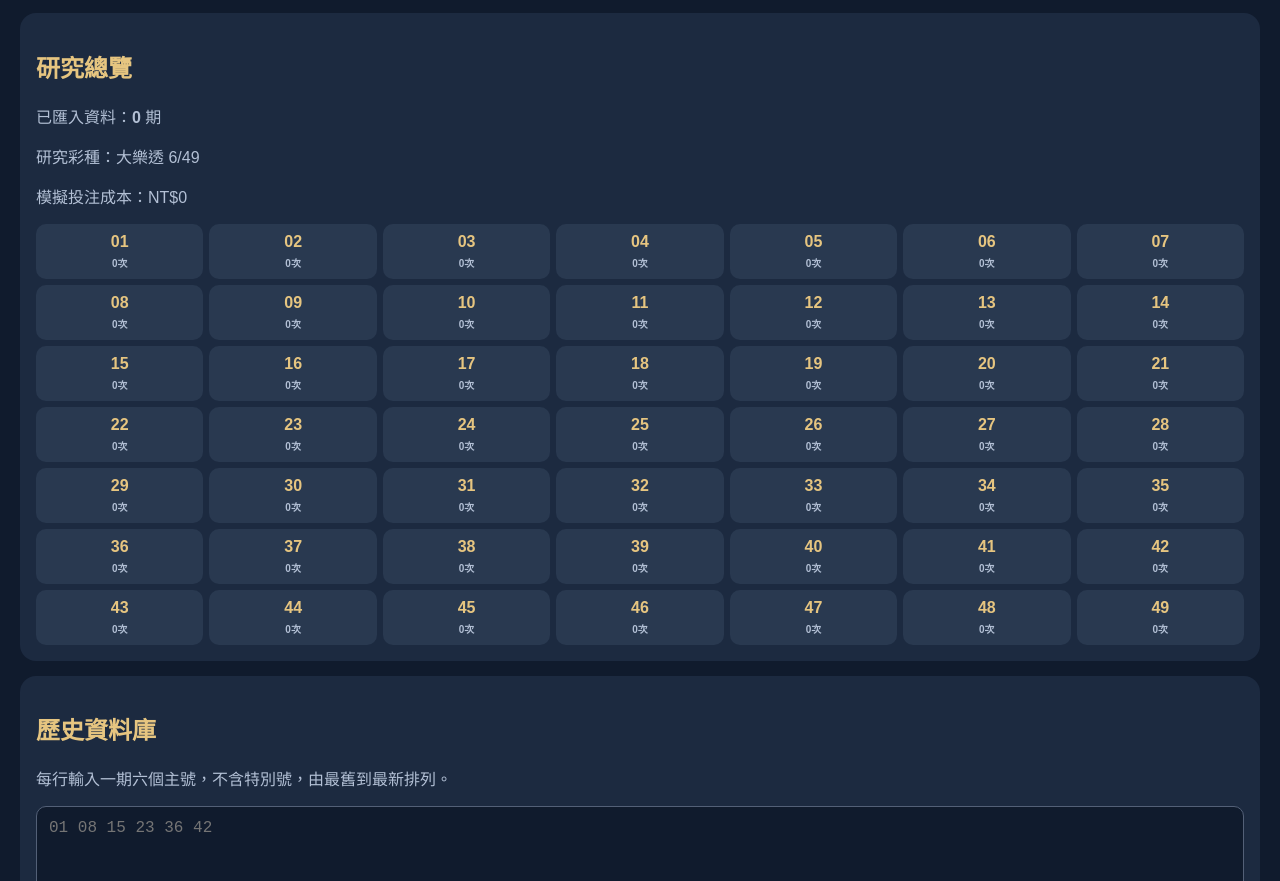
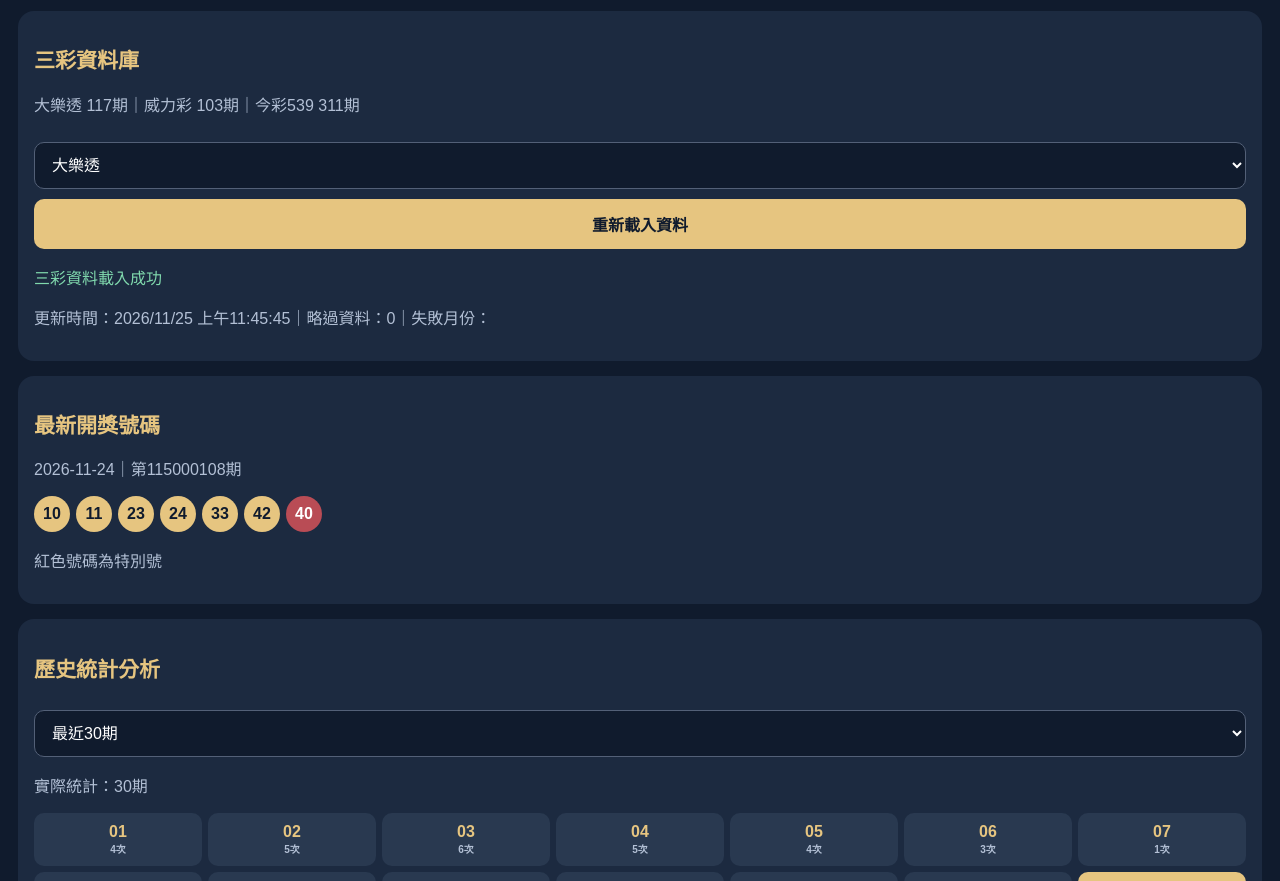
Before and after one commit to candy77416-source/lotto-ai-pro, a plain HTML site: page index.html in a window 1280 px wide. Shown: the part 97-978 px from the top of the page. Drawn offline with Linux system fonts and the light colour scheme.

Commit message:
Update index.html

```diff
--- a/index.html
+++ b/index.html
@@ -1,3 +1,4 @@
+
 
 <!DOCTYPE html>
 <html lang="zh-Hant">
@@ -6,49 +7,61 @@
 <meta name="viewport" content="width=device-width, initial-scale=1">
 <meta name="apple-mobile-web-app-capable" content="yes">
 <meta name="theme-color" content="#101b2d">
-<title>LOTTO AI PRO</title>
+<title>LOTTO AI PRO V2.0</title>
 <style>
 *{box-sizing:border-box}
-body{background:#101b2d;color:#fff;font-family:Arial,sans-serif;margin:0;padding:20px}
+body{background:#101b2d;color:white;font-family:Arial,sans-serif;margin:0;padding:18px}
 h1,h2{color:#e6c580}
 h1{font-size:28px;margin-bottom:5px}
-small,p{color:#b3c0d5}
+h2{font-size:21px}
+p,small{color:#b3c0d5}
 .card{background:#1c2a40;border-radius:16px;padding:16px;margin:15px 0}
-button{background:#e6c580;color:#101b2d;border:0;border-radius:10px;padding:14px;font-size:16px;font-weight:bold;width:100%;margin-top:10px}
-textarea,select{width:100%;background:#101b2d;color:white;border:1px solid #536077;border-radius:10px;padding:12px;font-size:16px}
+button,select{width:100%;padding:13px;margin-top:10px;border-radius:10px;font-size:16px}
+button{background:#e6c580;color:#101b2d;border:0;font-weight:bold}
+select{background:#101b2d;color:white;border:1px solid #536077}
 .grid{display:grid;grid-template-columns:repeat(7,1fr);gap:6px}
-.ball{text-align:center;background:#293950;border-radius:10px;padding:9px 0;color:#e6c580;font-weight:bold}
-.ball small{display:block;font-size:10px;margin-top:4px}
+.ball{background:#293950;color:#e6c580;border-radius:10px;text-align:center;padding:10px 0;font-weight:bold}
+.ball small{display:block;font-size:10px}
 .hot{background:#e6c580;color:#101b2d}
 .hot small{color:#101b2d}
-table{width:100%;border-collapse:collapse}
-td,th{padding:10px 4px;text-align:center;border-bottom:1px solid #35445a}
+.numbers{display:flex;gap:6px;flex-wrap:wrap}
+.num{background:#e6c580;color:#101b2d;border-radius:50%;width:36px;height:36px;display:flex;align-items:center;justify-content:center;font-weight:bold}
+.special{background:#b94c55;color:white}
+table{width:100%;border-collapse:collapse;font-size:14px}
+td,th{padding:10px 3px;border-bottom:1px solid #35445a;text-align:center}
 th{color:#e6c580}
+.status{color:#80d9ad}
+.error{color:#ffaaaa}
 </style>
 </head>
 <body>
+
 <h1>LOTTO AI PRO</h1>
-<small>私人數據研究室 V1.0</small>
+<small>私人數據研究室 V2.0</small>
 
 <div class="card">
-<h2>研究總覽</h2>
-<p>已匯入資料：<strong id="count">0</strong> 期</p>
-<p>研究彩種：大樂透 6/49</p>
-<p>模擬投注成本：NT$0</p>
-<div class="grid" id="matrix"></div>
+<h2>三彩資料庫</h2>
+<p id="database">正在讀取資料...</p>
+<select id="game" onchange="render()">
+<option value="lotto649">大樂透</option>
+<option value="super638">威力彩</option>
+<option value="daily539">今彩539</option>
+</select>
+<button onclick="loadData()">重新載入資料</button>
+<p id="status"></p>
+<p id="updated"></p>
 </div>
 
 <div class="card">
-<h2>歷史資料庫</h2>
-<p>每行輸入一期六個主號，不含特別號，由最舊到最新排列。</p>
-<textarea id="history" rows="8" placeholder="01 08 15 23 36 42"></textarea>
-<button onclick="analyze()">儲存並分析資料</button>
-<p id="message"></p>
+<h2>最新開獎號碼</h2>
+<p id="latestDate">尚未載入</p>
+<div class="numbers" id="latestNumbers"></div>
+<p id="special"></p>
 </div>
 
 <div class="card">
-<h2>冷熱號統計</h2>
-<select id="period" onchange="analyze()">
+<h2>歷史統計分析</h2>
+<select id="period" onchange="render()">
 <option value="10">最近10期</option>
 <option value="20">最近20期</option>
 <option value="30" selected>最近30期</option>
@@ -57,83 +70,204 @@ th{color:#e6c580}
 <option value="999999">全部資料</option>
 </select>
 <p id="summary"></p>
+<div class="grid" id="matrix"></div>
+</div>
+
+<div class="card">
+<h2>冷熱號及遺漏期數</h2>
 <table>
 <thead>
-<tr><th>號碼</th><th>出現次數</th><th>遺漏期數</th></tr>
+<tr>
+<th>號碼</th>
+<th>出現次數</th>
+<th>遺漏期數</th>
+</tr>
 </thead>
 <tbody id="stats"></tbody>
 </table>
 </div>
 
 <div class="card">
-<h2>研究模組</h2>
-<p>✓ 歷史開獎資料庫</p>
-<p>✓ 冷熱號分析</p>
-<p>✓ 遺漏期數分析</p>
-<p>○ 三彩連動研究（待開發）</p>
-<p>○ 兩碼及三碼統計（待開發）</p>
-<p>○ 歷史盲測（待開發）</p>
-<p>○ 隨機策略比較（待開發）</p>
+<h2>最近20期開獎紀錄</h2>
+<table>
+<thead>
+<tr><th>日期</th><th>主號</th><th>特別號</th></tr>
+</thead>
+<tbody id="history"></tbody>
+</table>
 </div>
 
-<p>歷史統計不代表未來開獎機率，僅供數據研究。</p>
+<p>歷史統計僅供研究，不代表未來開獎機率。威力彩統計以第一區為主。</p>
 
 <script>
-function analyze(){
- const raw=document.getElementById('history').value;
- let invalid=0;
- const rows=raw.split('\n').filter(x=>x.trim()).map(line=>{
-  const a=line.trim().split(/[\s,，、.]+/).map(Number);
-  if(a.length!==6||new Set(a).size!==6||
-  a.some(n=>!Number.isInteger(n)||n<1||n>49)){
-   invalid++;
+const games={
+ lotto649:{name:'大樂透',max:49,size:6},
+ super638:{name:'威力彩',max:38,size:6},
+ daily539:{name:'今彩539',max:39,size:5}
+};
+
+const db={};
+const el=id=>document.getElementById(id);
+const pad=n=>String(n).padStart(2,'0');
+
+function normalize(row,game){
+ const cfg=games[game];
+ const raw=row.drawNumberSize||row.drawNumberAppear;
+ if(!Array.isArray(raw))return null;
+ const all=raw.map(Number);
+ const nums=all.slice(0,cfg.size);
+ if(nums.length!==cfg.size||
+ new Set(nums).size!==cfg.size||
+ nums.some(n=>!Number.isInteger(n)||n<1||n>cfg.max))
  return null;
+
+ const date=String(row.lotteryDate||'').slice(0,10);
+ if(!/^\d{4}-\d{2}-\d{2}$/.test(date))return null;
+
+ let special=null;
+ if(game!=='daily539'){
+ const s=all[cfg.size];
+ const max=game==='super638'?8:49;
+ if(Number.isInteger(s)&&s>=1&&s<=max)
+ special=s;
  }
-  return a;
- }).filter(Boolean);
 
+ return {
+ date:date,
+ period:String(row.period||''),
+ nums:nums.sort((a,b)=>a-b),
+ special:special
+ };
+}
+
+async function loadData(){
+ el('status').className='';
+ el('status').textContent='正在下載資料...';
+ const errors=[];
+
+ await Promise.all(Object.keys(games).map(async game=>{
  try{
- localStorage.setItem('lotto_history',raw);
- }catch(e){}
+ const url='data/'+game+'.json?t='+Date.now();
+ const res=await fetch(url,{cache:'no-store'});
+ if(!res.ok)throw new Error('HTTP '+res.status);
+ const json=await res.json();
+ if(!Array.isArray(json.records))
+ throw new Error('資料格式錯誤');
 
- const limit=Number(document.getElementById('period').value);
- const sample=rows.slice(-limit);
- const stats=Array.from({length:49},(_,i)=>{
+ const unique=new Map();
+ json.records.forEach(row=>{
+ const r=normalize(row,game);
+ if(r)unique.set(r.period||r.date,r);
+ });
+
+ const rows=[...unique.values()].sort(
+ (a,b)=>a.date.localeCompare(b.date)
+ ||a.period.localeCompare(b.period)
+ );
+
+ if(!rows.length)throw new Error('沒有有效資料');
+
+ db[game]={
+ rows:rows,
+ updated:json.updated_at||'',
+ rejected:json.records.length-rows.length,
+ failed:json.failed_months||[]
+ };
+ }catch(e){
+ errors.push(games[game].name+': '+e.message);
+ }
+ }));
+
+ el('database').textContent=Object.keys(games).map(
+ g=>games[g].name+' '+(db[g]?db[g].rows.length+'期':'未載入')
+ ).join('｜');
+
+ el('status').className=errors.length?'error':'status';
+ el('status').textContent=errors.length
+ ?errors.join('；'):'三彩資料載入成功';
+
+ render();
+}
+
+function render(){
+ const game=el('game').value;
+ const cfg=games[game];
+ const data=db[game];
+
+ el('matrix').innerHTML='';
+ el('stats').innerHTML='';
+ el('history').innerHTML='';
+ el('latestNumbers').innerHTML='';
+ el('latestDate').textContent='尚無資料';
+ el('special').textContent='';
+ el('summary').textContent='';
+ el('updated').textContent='';
+
+ if(!data)return;
+
+ const rows=data.rows;
+ const latest=rows[rows.length-1];
+
+ el('updated').textContent=
+ '更新時間：'+(data.updated?
+ new Date(data.updated).toLocaleString('zh-TW',
+ {timeZone:'Asia/Taipei'}):'未知')
+ +'｜略過資料：'+data.rejected
+ +'｜失敗月份：'+data.failed.join(', ');
+
+ el('latestDate').textContent=
+ latest.date+'｜第'+latest.period+'期';
+
+ el('latestNumbers').innerHTML=
+ latest.nums.map(n=>
+ '<span class="num">'+pad(n)+'</span>'
+ ).join('');
+
+ if(latest.special!==null){
+ el('latestNumbers').innerHTML+=
+ '<span class="num special">'+pad(latest.special)+'</span>';
+ el('special').textContent=game==='super638'
+ ?'紅色號碼為第二區':'紅色號碼為特別號';
+ }
+
+ const sample=rows.slice(-Number(el('period').value));
+ el('summary').textContent='實際統計：'+sample.length+'期';
+
+ const stats=Array.from({length:cfg.max},(_,i)=>{
  const n=i+1;
-  const count=sample.filter(a=>a.includes(n)).length;
+ const count=sample.filter(r=>r.nums.includes(n)).length;
  let gap=0;
  for(let j=rows.length-1;j>=0;j--){
-   if(rows[j].includes(n))break;
+ if(rows[j].nums.includes(n))break;
  gap++;
  }
  return {n,count,gap};
  });
 
- document.getElementById('count').textContent=rows.length;
- document.getElementById('message').textContent=
- '有效資料：'+rows.length+'期；無效資料：'+invalid+'行';
- document.getElementById('summary').textContent=
- '實際分析：'+sample.length+'期';
+ const max=Math.max(...stats.map(s=>s.count));
 
- const max=Math.max(...stats.map(s=>s.count));
- document.getElementById('matrix').innerHTML=stats.map(s=>
- `<div class="ball ${max>0&&s.count===max?'hot':''}">
- ${String(s.n).padStart(2,'0')}
- <small>${s.count}次</small></div>`
+ el('matrix').innerHTML=stats.map(s=>
+ '<div class="ball '+(max>0&&s.count===max?'hot':'')+'">'
+ +pad(s.n)+'<small>'+s.count+'次</small></div>'
  ).join('');
 
- document.getElementById('stats').innerHTML=
- [...stats].sort((a,b)=>b.count-a.count||a.n-b.n).map(s=>
- `<tr><td>${String(s.n).padStart(2,'0')}</td>
- <td>${s.count}</td><td>${rows.length===0?'—':s.gap===rows.length?'至少'+s.gap:s.gap}</td></tr>`
+ el('stats').innerHTML=[...stats].sort(
+ (a,b)=>b.count-a.count||a.n-b.n
+ ).map(s=>
+ '<tr><td>'+pad(s.n)+'</td><td>'+s.count+
+ '</td><td>'+(s.gap===rows.length?'至少':'')+
+ s.gap+'</td></tr>'
+ ).join('');
+
+ el('history').innerHTML=rows.slice(-20).reverse().map(r=>
+ '<tr><td>'+r.date+'</td><td>'+
+ r.nums.map(pad).join(' ')+'</td><td>'+
+ (r.special===null?'—':pad(r.special))+
+ '</td></tr>'
  ).join('');
 }
 
-try{
- document.getElementById('history').value=
- localStorage.getItem('lotto_history')||'';
-}catch(e){}
-analyze();
+loadData();
 </script>
 </body>
 </html>
```
Lines whose indentation alone changed are shown as unchanged.
